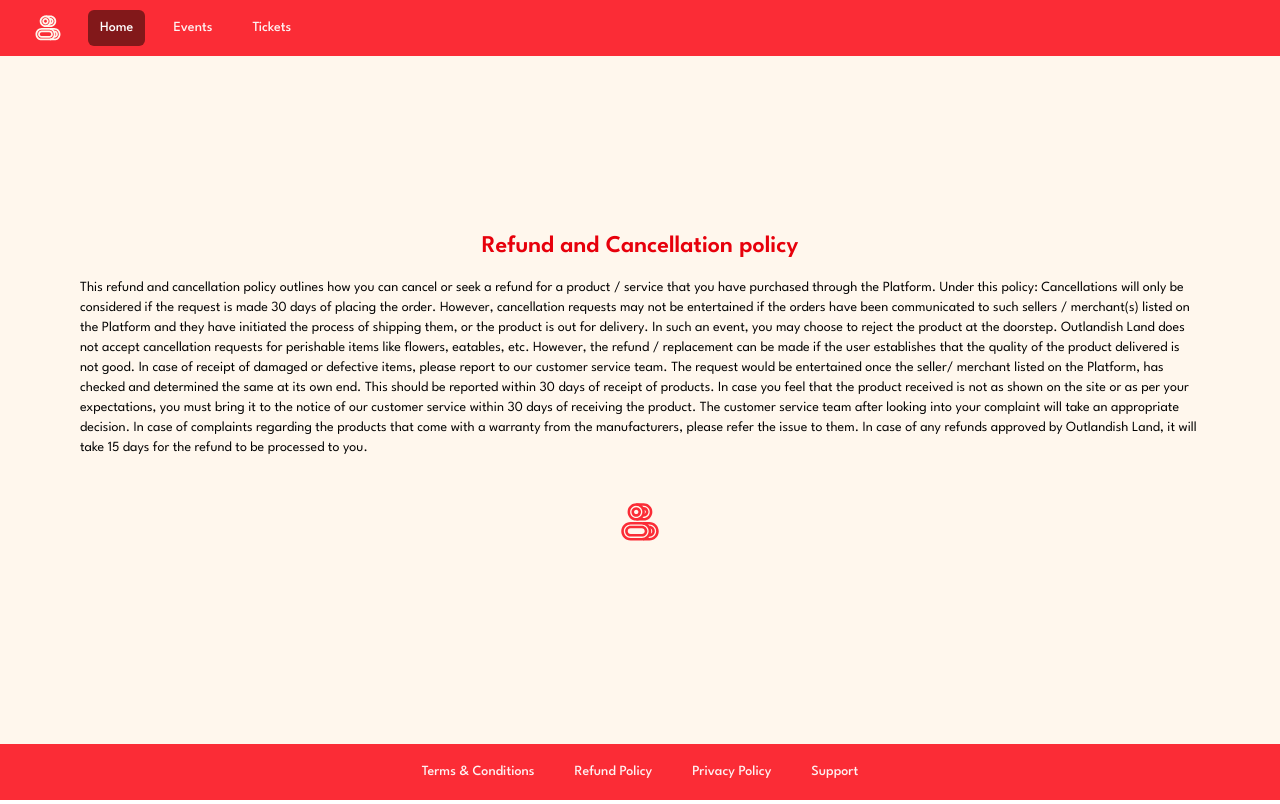
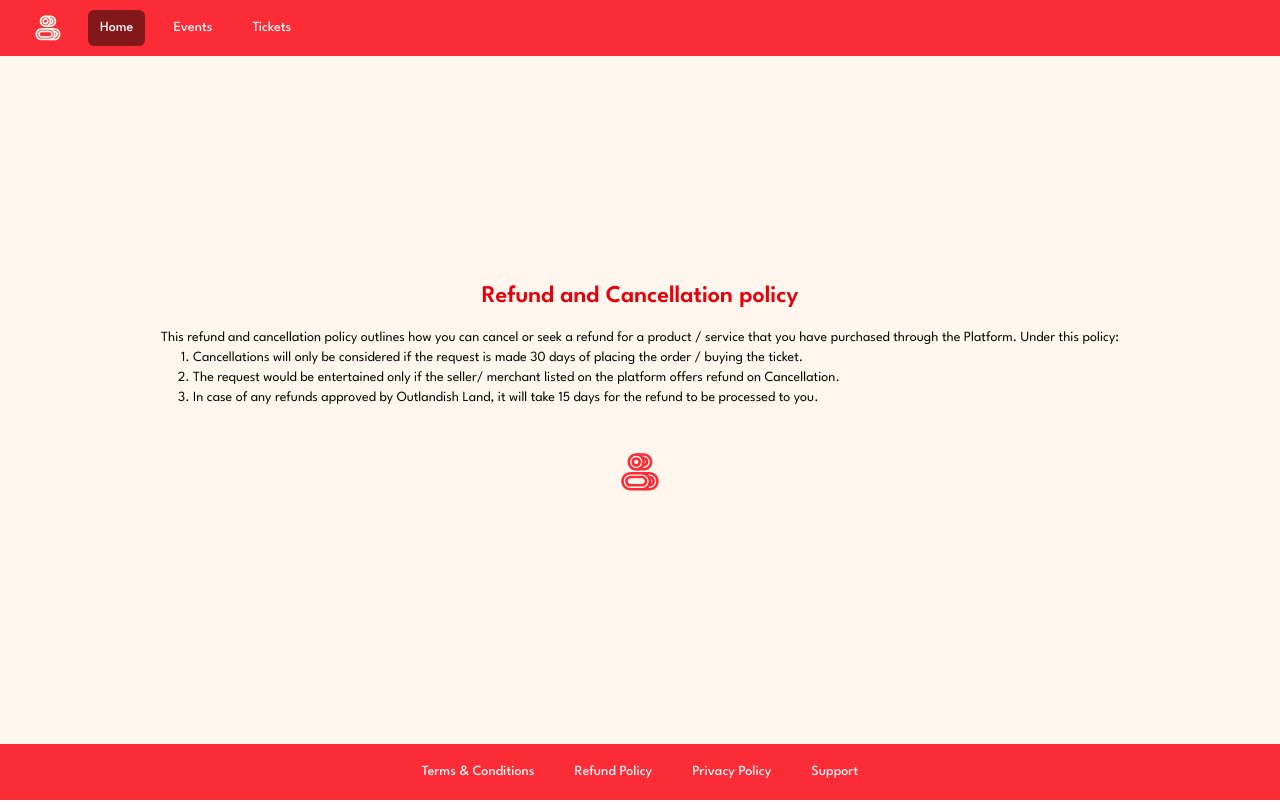
Before and after one commit to Sodium-CL/outlandish-land, a SvelteKit app in the folder web/: page /refund-policy in a window 1280 px wide. Built offline with nearby package versions, Linux system fonts and the light colour scheme.

Commit message:
Refund policy

```diff
--- a/web/src/routes/refund-policy/+page.svelte
+++ b/web/src/routes/refund-policy/+page.svelte
@@ -9,32 +9,25 @@
     <h2 class="text-2xl font-semibold text-red-600 m-4">
         Refund and Cancellation policy
     </h2>
-    <p class="text-sm mx-8">
+    <div class="text-sm mx-8">
         This refund and cancellation policy outlines how you can cancel or seek
         a refund for a product / service that you have purchased through the
-        Platform. Under this policy: Cancellations will only be considered if
-        the request is made 30 days of placing the order. However, cancellation
-        requests may not be entertained if the orders have been communicated to
-        such sellers / merchant(s) listed on the Platform and they have
-        initiated the process of shipping them, or the product is out for
-        delivery. In such an event, you may choose to reject the product at the
-        doorstep. Outlandish Land does not accept cancellation requests for
-        perishable items like flowers, eatables, etc. However, the refund /
-        replacement can be made if the user establishes that the quality of the
-        product delivered is not good. In case of receipt of damaged or
-        defective items, please report to our customer service team. The request
-        would be entertained once the seller/ merchant listed on the Platform,
-        has checked and determined the same at its own end. This should be
-        reported within 30 days of receipt of products. In case you feel that
-        the product received is not as shown on the site or as per your
-        expectations, you must bring it to the notice of our customer service
-        within 30 days of receiving the product. The customer service team after
-        looking into your complaint will take an appropriate decision. In case
-        of complaints regarding the products that come with a warranty from the
-        manufacturers, please refer the issue to them. In case of any refunds
-        approved by Outlandish Land, it will take 15 days for the refund to be
-        processed to you.
-    </p>
+        Platform. Under this policy:
+        <ul class="list-decimal text-sm mx-8">
+            <li>
+                Cancellations will only be considered if the request is made 30
+                days of placing the order / buying the ticket.
+            </li>
+            <li>
+                The request would be entertained only if the seller/ merchant
+                listed on the platform offers refund on Cancellation.
+            </li>
+            <li>
+                In case of any refunds approved by Outlandish Land, it will take
+                15 days for the refund to be processed to you.
+            </li>
+        </ul>
+    </div>
     <span class="m-10">
         <Icon width="3em" height="3em" fill="oklch(0.637 0.237 25.331)" />
     </span>
```
